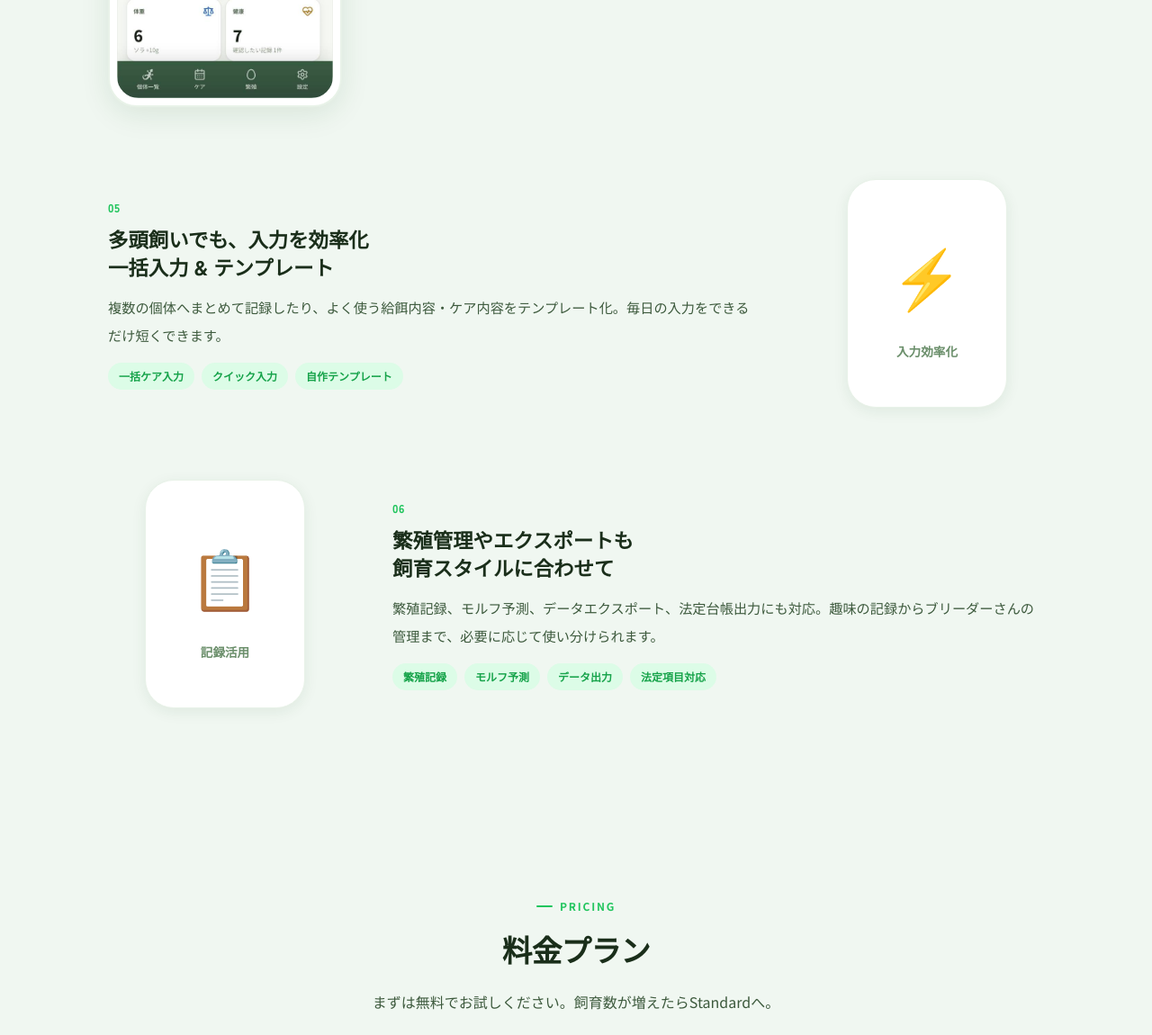
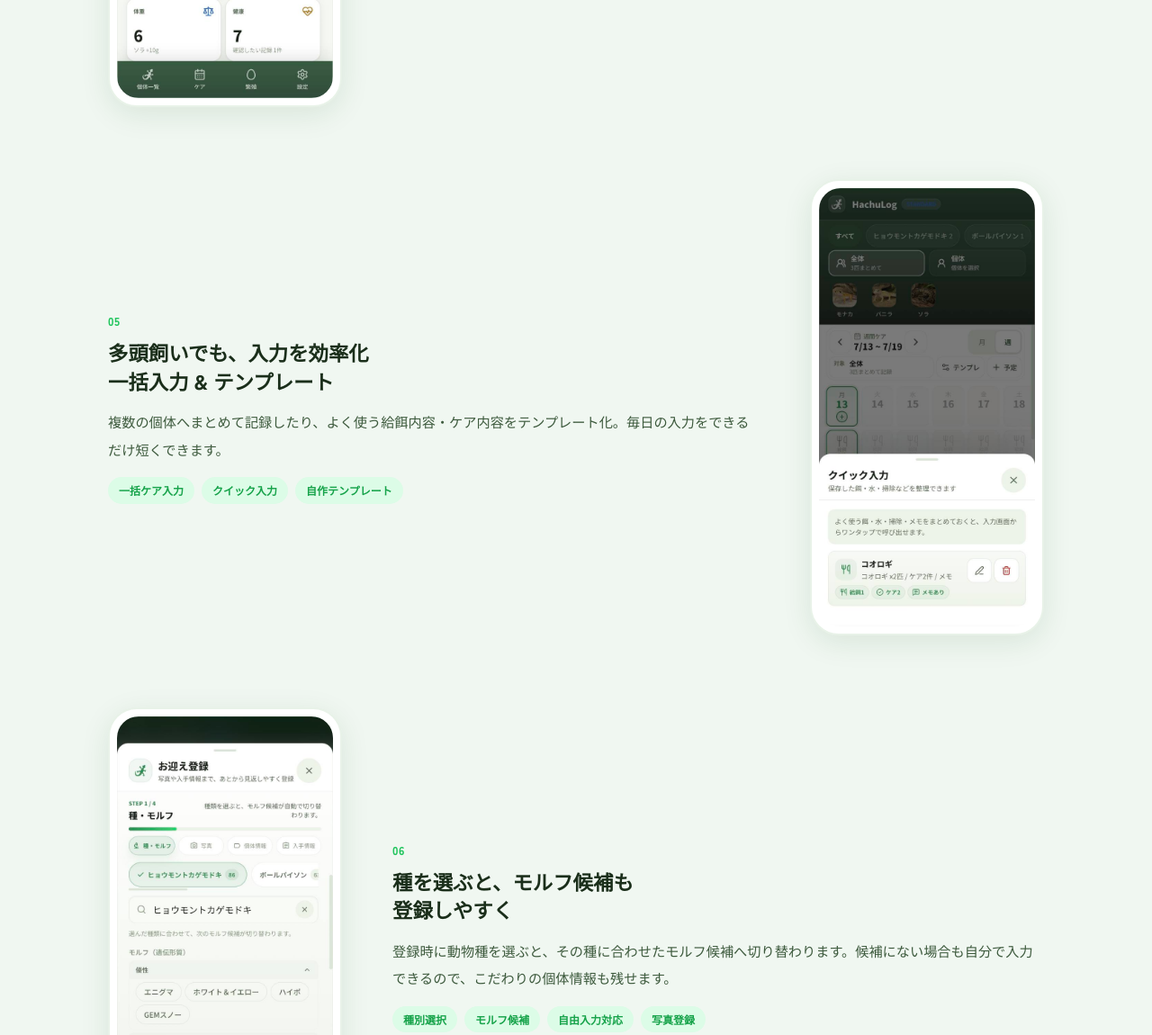
Before and after one commit to kakekou/hachulog-lp, a plain HTML site: page index.html in a window 1280 px wide. Shown: the part 3795-4945 px from the top of the page at 90% size. Drawn offline with Linux system fonts and the light colour scheme.

Commit message:
feat: add template and morph screenshots

```diff
--- a/index.html
+++ b/index.html
@@ -352,7 +352,7 @@
         </div>
       </div>
 
-      <!-- Feature 5: Notifications -->
+      <!-- Feature 5: Quick Templates -->
       <div class="feature-block fade-up">
         <div class="feature-text">
           <div class="feature-number">05</div>
@@ -364,31 +364,29 @@
             <span class="feature-tag">自作テンプレート</span>
           </div>
         </div>
-        <div class="feature-icon-block">
-          <div class="feature-icon-card">
-            <span class="icon-large">⚡</span>
-            <span class="icon-label">入力効率化</span>
+        <div class="feature-visual">
+          <div class="feature-phone">
+            <img src="lp-template.jpg" alt="クイック入力テンプレートの画面" loading="lazy" width="244" height="528">
           </div>
         </div>
       </div>
 
-      <!-- Feature 6: Individual Management -->
+      <!-- Feature 6: Species and Morph -->
       <div class="feature-block reverse fade-up">
         <div class="feature-text">
           <div class="feature-number">06</div>
-          <h3>繁殖管理やエクスポートも<br>飼育スタイルに合わせて</h3>
-          <p>繁殖記録、モルフ予測、データエクスポート、法定台帳出力にも対応。趣味の記録からブリーダーさんの管理まで、必要に応じて使い分けられます。</p>
+          <h3>種を選ぶと、モルフ候補も<br>登録しやすく</h3>
+          <p>登録時に動物種を選ぶと、その種に合わせたモルフ候補へ切り替わります。候補にない場合も自分で入力できるので、こだわりの個体情報も残せます。</p>
           <div class="feature-tags">
-            <span class="feature-tag">繁殖記録</span>
-            <span class="feature-tag">モルフ予測</span>
-            <span class="feature-tag">データ出力</span>
-            <span class="feature-tag">法定項目対応</span>
+            <span class="feature-tag">種別選択</span>
+            <span class="feature-tag">モルフ候補</span>
+            <span class="feature-tag">自由入力対応</span>
+            <span class="feature-tag">写真登録</span>
           </div>
         </div>
-        <div class="feature-icon-block">
-          <div class="feature-icon-card">
-            <span class="icon-large">📋</span>
-            <span class="icon-label">記録活用</span>
+        <div class="feature-visual">
+          <div class="feature-phone">
+            <img src="lp-morph.jpg" alt="種とモルフ選択の登録画面" loading="lazy" width="244" height="528">
           </div>
         </div>
       </div>
@@ -412,6 +410,7 @@
             <li>基本のケア記録</li>
             <li>体重グラフ</li>
             <li>写真・体重・給餌記録</li>
+            <li>種・モルフ候補から登録</li>
           </ul>
           <a href="https://app.hachulog.jp" class="pricing-cta">無料ではじめる</a>
         </div>
```
Also changed, not shown: lp-morph.jpg (added), lp-template.jpg (added).
